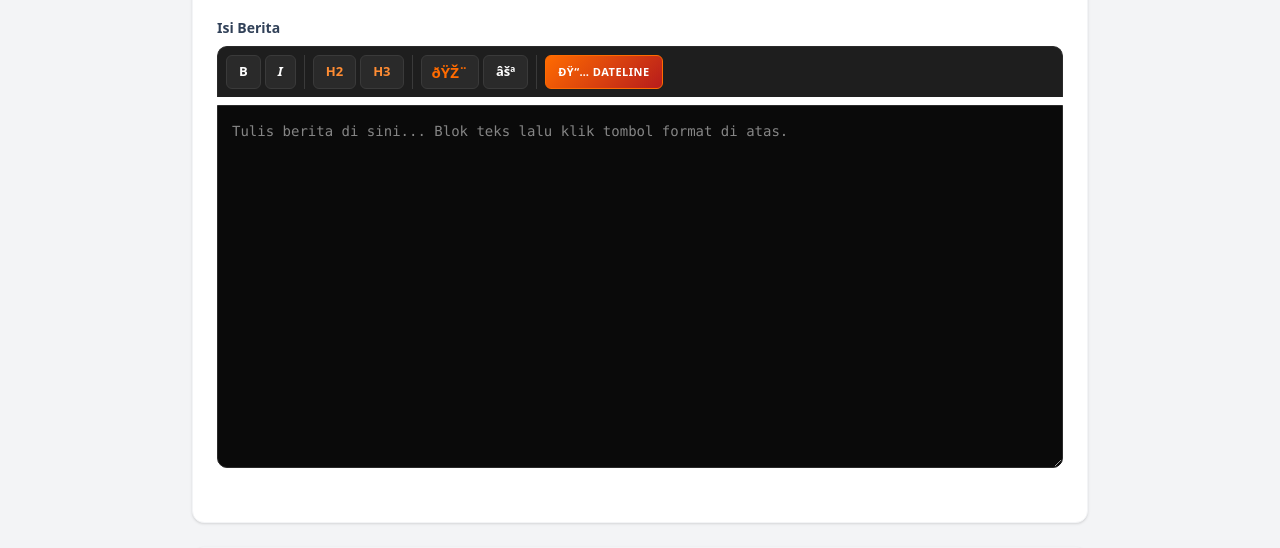
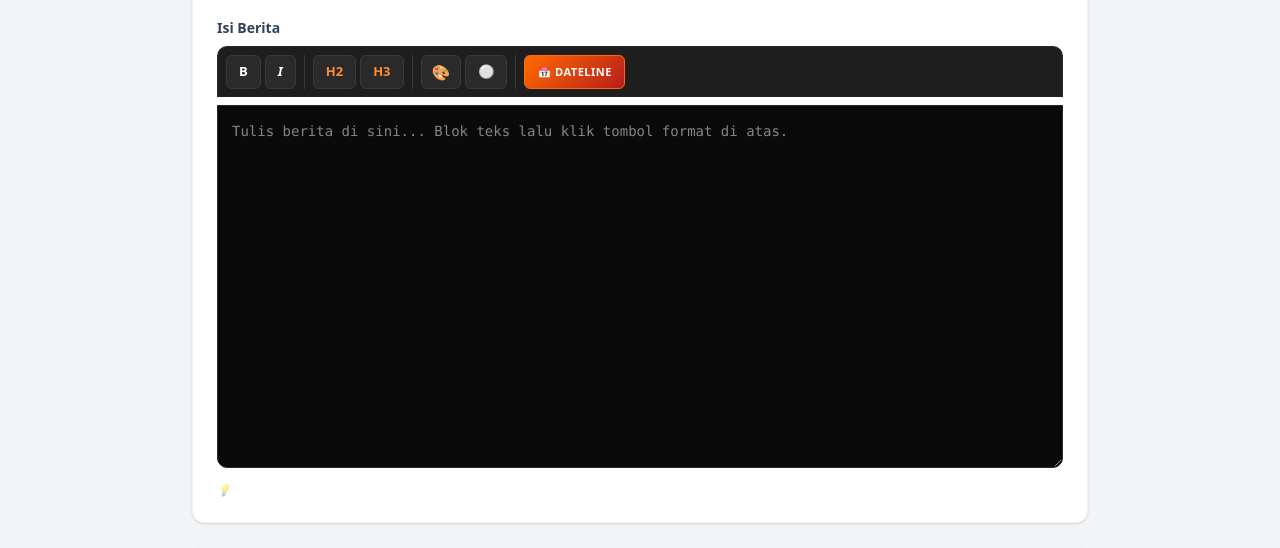
Before and after one commit to cakrawala27/arena27, a Next.js app: page /admin/articles/new in a window 1280 px wide. Shown: the part 327-875 px from the top of the page. Built offline with nearby package versions, Linux system fonts and the light colour scheme; no server answers.

Commit message:
fix: clean mojibake icons in RichEditor + fix onClick wrap

```diff
--- a/src/components/RichEditor.tsx
+++ b/src/components/RichEditor.tsx
@@ -46,10 +46,10 @@ export default function RichEditor({ value, onChange, required, rows = 14 }: Pro
         <button type="button" className="rte-btn rte-btn-h" onClick={() => wrap('\n[H2]', '[/H2]\n')} title="Judul Besar">H2</button>
         <button type="button" className="rte-btn rte-btn-h" onClick={() => wrap('\n[H3]', '[/H3]\n')} title="Sub-judul">H3</button>
         <span className="rte-divider"></span>
-        <button type="button" className="rte-btn rte-btn-orange" onClick={() => wrap('[ORANGE]', '[/ORANGE]')} title="Warna Orange">ðŸŽ¨</button>
-        <button type="button" className="rte-btn" onClick={() => wrap('[WHITE]', '[/WHITE]')} title="Warna Putih">âšª</button>
+        <button type="button" className="rte-btn rte-btn-orange" onClick={() => wrap('[ORANGE]', '[/ORANGE]')} title="Warna Orange">🎨</button>
+        <button type="button" className="rte-btn" onClick={() => wrap('[WHITE]', '[/WHITE]')} title="Warna Putih">⚪</button>
         <span className="rte-divider"></span>
-        <button type="button" className="rte-btn rte-btn-dateline" onClick={() => insertTemplate('[B][ORANGE]London, Arena27[/ORANGE][/B] - ')} title="Template Dateline Berita">ðŸ“… Dateline</button>
+        <button type="button" className="rte-btn rte-btn-dateline" onClick={() => insertTemplate('[B][ORANGE]London, Arena27[/ORANGE][/B] - ')} title="Template Dateline Berita">📅 Dateline</button>
       </div>
       <textarea
         ref={taRef}
@@ -60,7 +60,7 @@ export default function RichEditor({ value, onChange, required, rows = 14 }: Pro
         className="rte-textarea"
         placeholder="Tulis berita di sini... Blok teks lalu klik tombol format di atas."
       />
-      <div className="rte-hint">ðŸ’¡ Blok teks lalu klik tombol untuk menerapkan format (Bold, H2, H3, Warna, dll). Preview muncul otomatis di halaman artikel.</div>
+      <div className="rte-hint">💡 Blok teks lalu klik tombol untuk menerapkan format (Bold, H2, H3, Warna, dll). Preview muncul otomatis di halaman artikel.</div>
     </div>
   );
 }
```
